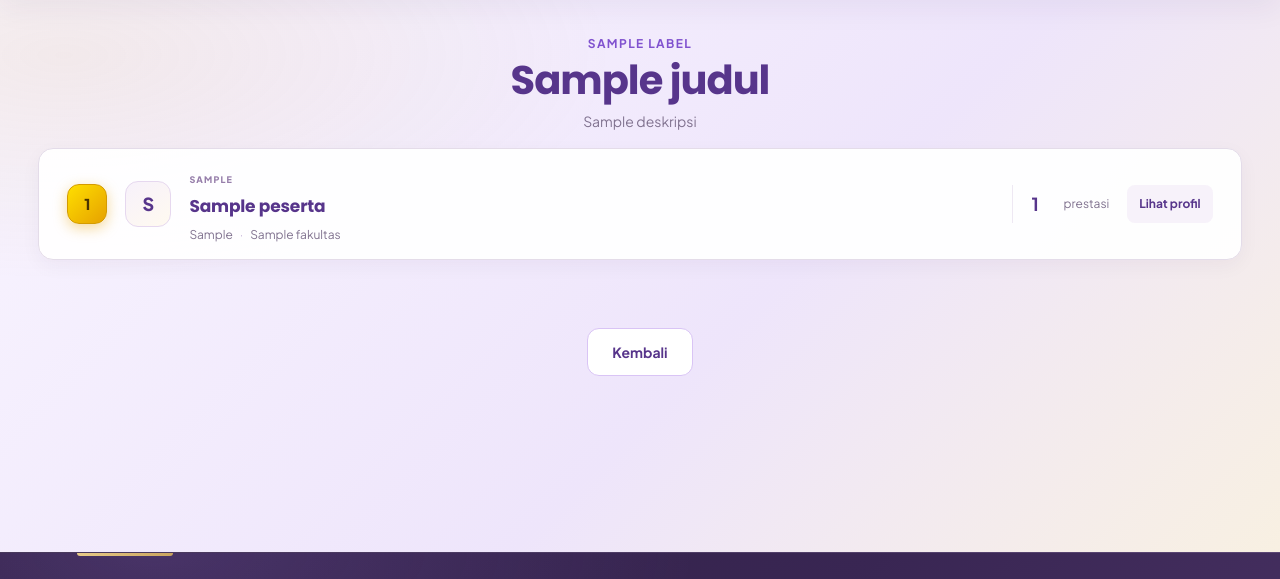
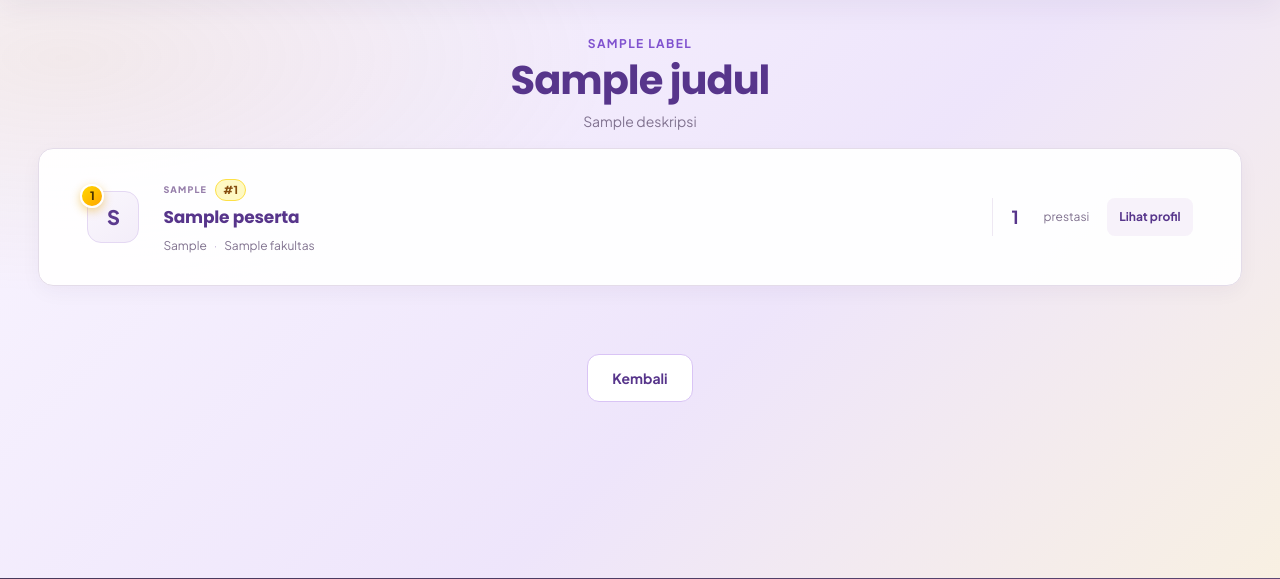
Before and after one commit to injanirevi/SIPRESKA, a Laravel app: template resources/views/prestasi/peserta-tingkat.blade.php in a window 1280 px wide. Shown: the part 83-662 px from the top of the page. Run offline with Laravel 12, Linux system fonts and the light colour scheme; data comes from the database, SQL or seed files in the repository; the template is opened without the code that fills it: most values are stand-ins (such as "Sample title", 1, 10 or a date in 2020).

Commit message:
refactor: satukan pin nomor peringkat dengan avatar agar rapi dan proporsional

```diff
--- a/resources/views/prestasi/peserta-tingkat.blade.php
+++ b/resources/views/prestasi/peserta-tingkat.blade.php
@@ -14,13 +14,24 @@
         <div class="participant-directory">
             @foreach ($peserta as $item)
                 @php($anggota = $item['anggota'])
-                <article class="participant-card participant-card-with-rank">
-                    <div class="participant-card-rank {{ $loop->iteration <= 3 ? 'rank-podium-' . $loop->iteration : '' }}" title="Peringkat ke-{{ $loop->iteration }}">
-                        {{ $loop->iteration }}
+                <article class="participant-card">
+                    <!-- AVATAR DENGAN PIN MEDALI PERINGKAT MENYATU -->
+                    <div class="participant-avatar-badge-wrap">
+                        <div class="participant-card-avatar" aria-hidden="true">
+                            {{ \Illuminate\Support\Str::upper(\Illuminate\Support\Str::substr($item['nama'], 0, 1)) }}
+                        </div>
+                        <span class="participant-rank-pin {{ $loop->iteration <= 3 ? 'rank-podium-' . $loop->iteration : '' }}" title="Peringkat {{ $loop->iteration }}">
+                            {{ $loop->iteration }}
+                        </span>
                     </div>
-                    <div class="participant-card-avatar" aria-hidden="true">{{ \Illuminate\Support\Str::upper(\Illuminate\Support\Str::substr($item['nama'], 0, 1)) }}</div>
+
                     <div class="participant-card-main">
-                        <span class="participant-card-role">{{ $item['jenis_sivitas'] ? ucfirst($item['jenis_sivitas']) : 'Sivitas Akademika' }}</span>
+                        <div style="display: flex; align-items: center; gap: 8px; margin-bottom: 2px;">
+                            <span class="participant-card-role">{{ $item['jenis_sivitas'] ? ucfirst($item['jenis_sivitas']) : 'Sivitas Akademika' }}</span>
+                            <span class="participant-rank-tag {{ $loop->iteration <= 3 ? 'tag-podium-' . $loop->iteration : '' }}">
+                                #{{ $loop->iteration }}
+                            </span>
+                        </div>
                         <h2>{{ $item['nama'] }}</h2>
                         <p class="participant-card-meta">
                             @if ($item['program_studi'] && strtolower($item['program_studi']) !== 'belum diisi') <span>{{ $item['program_studi'] }}</span> @endif
@@ -28,6 +39,7 @@
                             @if (!$item['program_studi'] && !$item['fakultas']) <span>Informasi program studi belum tersedia</span> @endif
                         </p>
                     </div>
+
                     <div class="participant-card-side">
                         <strong>{{ $item['prestasis']->count() }}</strong>
                         <span>prestasi</span>
@@ -46,64 +58,134 @@
 </section>
 
 <style>
-.participant-card-with-rank {
-    display: grid !important;
-    grid-template-columns: 42px 48px minmax(0, 1fr) minmax(140px, auto) !important;
-    align-items: center !important;
-    gap: 16px !important;
+/* Grid participant-card kembali ke 3 kolom asli yang proporsional dan leluasa */
+.participant-directory {
+    padding: 12px 24px !important;
 }
 
-.participant-card-rank {
-    width: 40px;
-    height: 40px;
-    border-radius: 12px;
+.participant-card {
+    display: grid !important;
+    grid-template-columns: 56px minmax(0, 1fr) minmax(140px, auto) !important;
+    align-items: center !important;
+    gap: 20px !important;
+    padding: 18px 24px !important;
+}
+
+/* Wrapper avatar & pin peringkat yang menyatu */
+.participant-avatar-badge-wrap {
+    position: relative;
+    width: 52px;
+    height: 52px;
+    flex-shrink: 0;
+}
+
+.participant-card-avatar {
+    width: 52px !important;
+    height: 52px !important;
+    border-radius: 14px !important;
+    display: flex !important;
+    align-items: center !important;
+    justify-content: center !important;
+    font-size: 20px !important;
+    font-weight: 800 !important;
+    background: linear-gradient(145deg, #FAF7FD, #F3EDF9) !important;
+    border: 1.5px solid #E4D8F3 !important;
+    color: #5B3A8E !important;
+}
+
+/* Pin medali di pojok avatar */
+.participant-rank-pin {
+    position: absolute;
+    top: -7px;
+    left: -7px;
+    width: 24px;
+    height: 24px;
+    border-radius: 50%;
     display: flex;
     align-items: center;
     justify-content: center;
-    font-size: 15px;
+    font-size: 11.5px;
+    font-weight: 800;
+    color: #FFFFFF;
+    background: #5B3A8E;
+    border: 2px solid #FFFFFF;
+    box-shadow: 0 3px 8px rgba(91, 58, 142, 0.25);
+    z-index: 2;
+}
+
+.participant-rank-pin.rank-podium-1 {
+    background: linear-gradient(135deg, #FFD700 0%, #FFA500 100%) !important;
+    color: #4A3300 !important;
+    border-color: #FFFFFF !important;
+    box-shadow: 0 3px 10px rgba(230, 161, 0, 0.45) !important;
+}
+
+.participant-rank-pin.rank-podium-2 {
+    background: linear-gradient(135deg, #E2E8F0 0%, #94A3B8 100%) !important;
+    color: #1E293B !important;
+    border-color: #FFFFFF !important;
+    box-shadow: 0 3px 10px rgba(148, 163, 184, 0.4) !important;
+}
+
+.participant-rank-pin.rank-podium-3 {
+    background: linear-gradient(135deg, #FFEDD5 0%, #FB923C 100%) !important;
+    color: #7C2D12 !important;
+    border-color: #FFFFFF !important;
+    box-shadow: 0 3px 10px rgba(234, 88, 12, 0.4) !important;
+}
+
+/* Tag nomor kecil di samping tulisan MAHASISWA / DOSEN */
+.participant-rank-tag {
+    display: inline-flex;
+    align-items: center;
+    padding: 1px 7px;
+    border-radius: 999px;
+    font-size: 11px;
     font-weight: 800;
     color: #5B3A8E;
     background: #F3EDF9;
-    border: 1.5px solid #E4D7F5;
-    flex-shrink: 0;
-    transition: transform 0.2s ease;
+    border: 1px solid #E4D7F5;
 }
 
-.participant-card:hover .participant-card-rank {
-    transform: scale(1.06);
+.participant-rank-tag.tag-podium-1 {
+    background: #FEF9C3;
+    color: #854D0E;
+    border-color: #FDE047;
 }
 
-.participant-card-rank.rank-podium-1 {
-    background: linear-gradient(135deg, #FFDF00 0%, #E6A100 100%) !important;
-    color: #4A3300 !important;
-    border-color: #D49B00 !important;
-    box-shadow: 0 4px 14px rgba(230, 161, 0, 0.4) !important;
+.participant-rank-tag.tag-podium-2 {
+    background: #F1F5F9;
+    color: #334155;
+    border-color: #CBD5E1;
 }
 
-.participant-card-rank.rank-podium-2 {
-    background: linear-gradient(135deg, #F1F5F9 0%, #CBD5E1 100%) !important;
-    color: #1E293B !important;
-    border-color: #94A3B8 !important;
-    box-shadow: 0 4px 14px rgba(148, 163, 184, 0.35) !important;
-}
-
-.participant-card-rank.rank-podium-3 {
-    background: linear-gradient(135deg, #FFEDD5 0%, #FB923C 100%) !important;
-    color: #7C2D12 !important;
-    border-color: #EA580C !important;
-    box-shadow: 0 4px 14px rgba(234, 88, 12, 0.35) !important;
+.participant-rank-tag.tag-podium-3 {
+    background: #FFEDD5;
+    color: #9A3412;
+    border-color: #FDBA74;
 }
 
 @media (max-width: 760px) {
-    .participant-card-with-rank {
-        grid-template-columns: 34px 42px minmax(0, 1fr) !important;
-        gap: 10px !important;
+    .participant-card {
+        grid-template-columns: 46px minmax(0, 1fr) !important;
+        padding: 14px 16px !important;
+        gap: 14px !important;
     }
-    .participant-card-rank {
-        width: 34px;
-        height: 34px;
-        font-size: 13px;
-        border-radius: 9px;
+    .participant-avatar-badge-wrap {
+        width: 44px;
+        height: 44px;
+    }
+    .participant-card-avatar {
+        width: 44px !important;
+        height: 44px !important;
+        font-size: 17px !important;
+    }
+    .participant-rank-pin {
+        width: 21px;
+        height: 21px;
+        font-size: 10px;
+        top: -5px;
+        left: -5px;
     }
 }
 </style>
```
